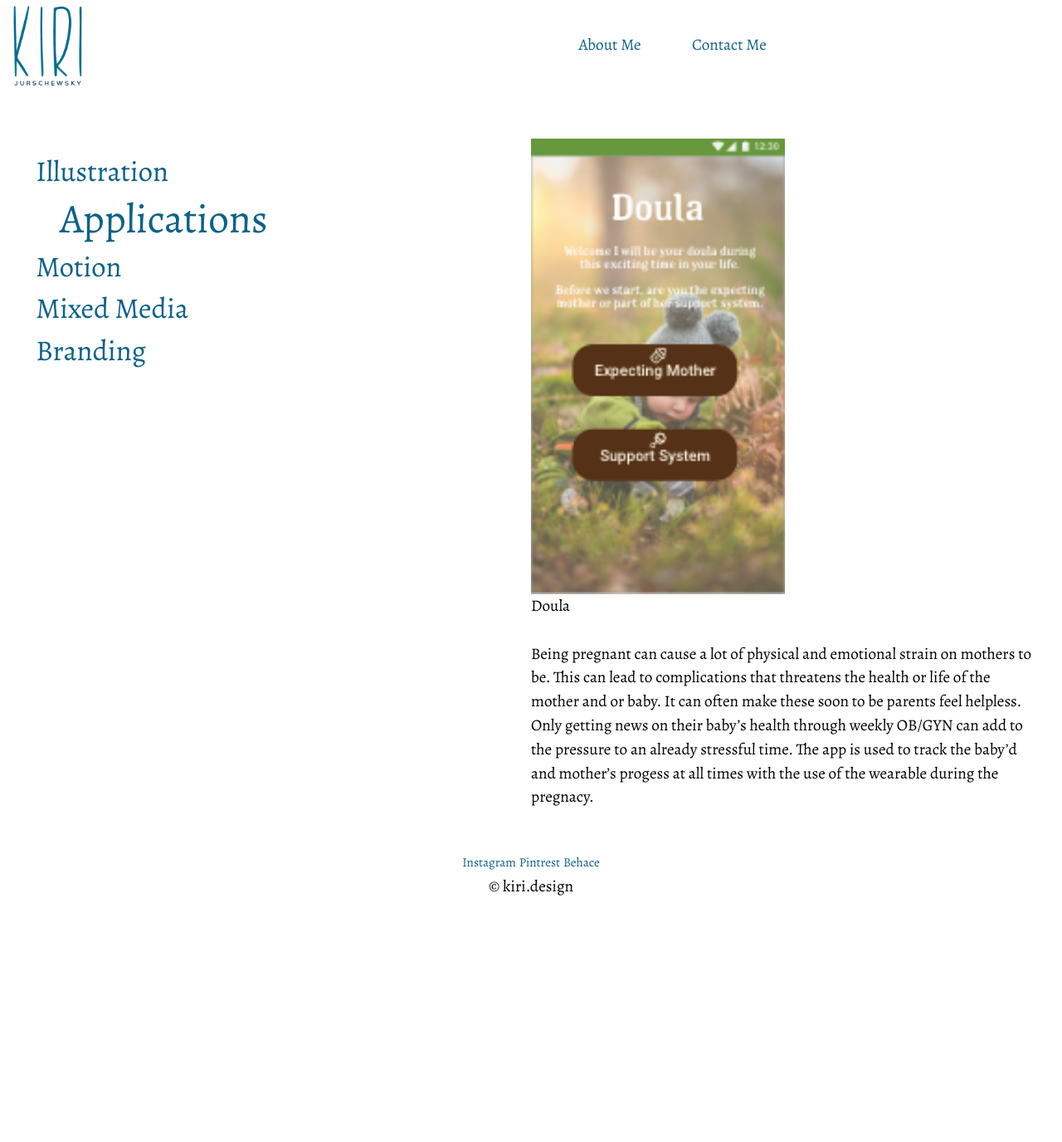
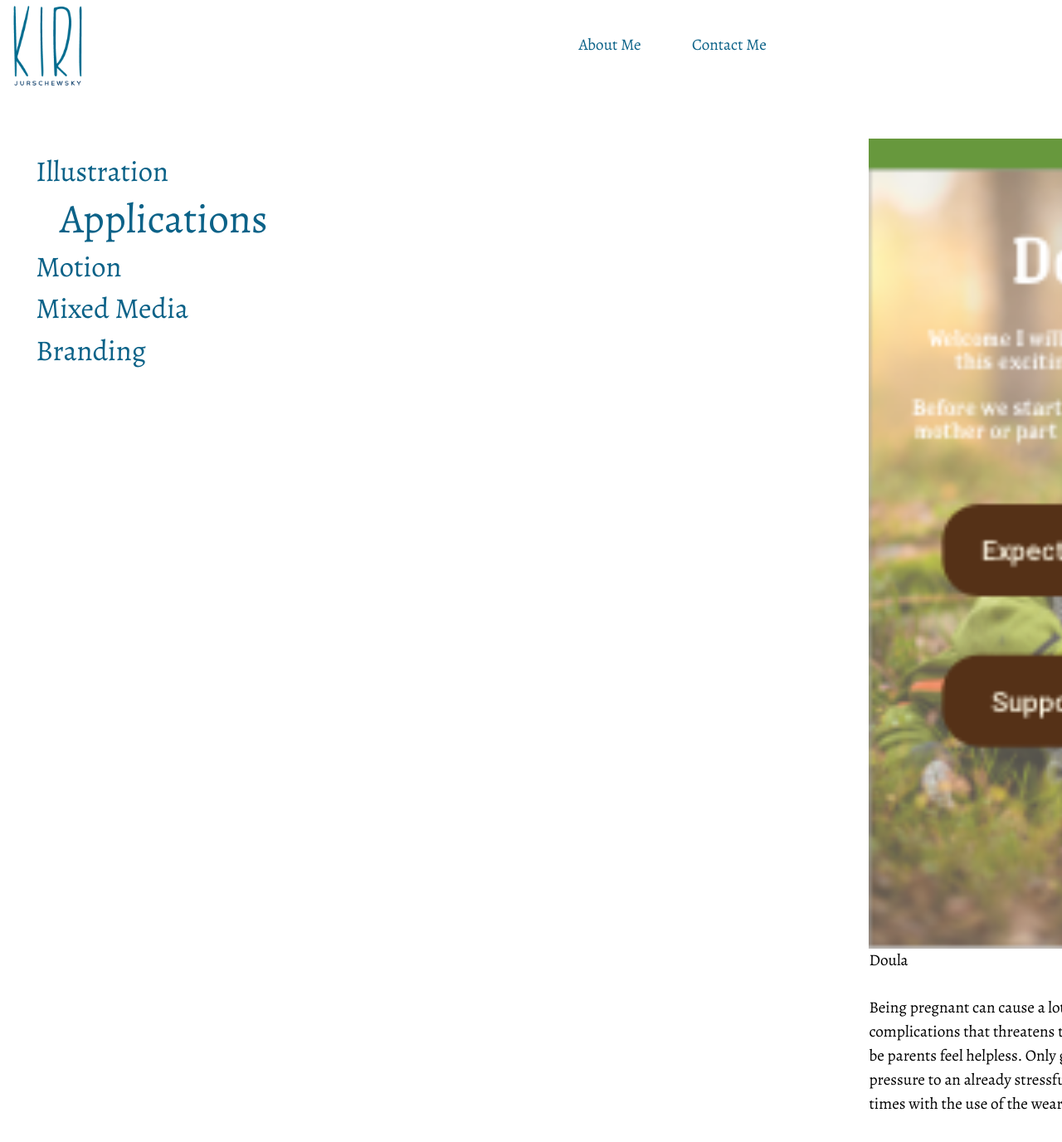
Before and after one commit to kiri-jurschewsky/kiri.design, a Jekyll site: the page built from applications.html, in a window 1280 px wide and 1400 px high. Shown: the top 1376 px of the window at 83% size. Built offline with Jekyll 4.4.1, drawn with Linux system fonts in a browser that asks for light colours; some web fonts are replaced.

Commit message:
trying to fix aplication

```diff
--- a/applications.html
+++ b/applications.html
@@ -6,20 +6,26 @@
 
   <div class="grid pad-t-2 gutter">
 
-      <div class="img unit [ xs-1 s-1 m-1-2 l-1-2 ] unit-push-m-1-2">
-
-        <div class="unit [ xs-1 s-1 m-1-2 l-1-2 ]">
-          <img itemrop="image" class="img-flex push-1" src="images/doula/chooseaccount.png" alt="">
-        </div>
+    <div class="content gutter-half unit [ xs-1 s-1 m-1-3 l-1-3 ]">
 
 
-        <p itemprop="name">Doula</p>
-        <p itemprop="description">Being pregnant can cause a lot of physical and emotional strain on mothers to be. This can lead to complications that threatens the health or life of the mother and or baby. It can often make these soon to be parents feel helpless. Only getting news on their baby’s health through weekly OB/GYN can add to the pressure to an already stressful time. The app is used to track the baby’d and mother’s progess at all times with the use of the wearable during the pregnacy. </p>
-      </div>
+  <input type="checkbox" class="nav-check hide-custom-input" id="nav-check">
+  <!-- This is the button we’d click to open/close the navigation -->
+  <label class="nav-label" for="nav-check">
+    <img class="nav-open" src="images/nav-icon.jpg" alt="Open Navigation">
+    <img class="nav-close" src="images/nav-icon-close.jpg" alt="Close Navigation">
+  </label>
+  <nav class="nav-toggle pin-t">
+    <ul class="push-0">
+      <li><a href="{{site.baseurl}}/illustration.html">Illustration</a></li>
+      <li><a href="{{site.baseurl}}/applications.html">Applications</a></li>
+      <li><a href="{{site.baseurl}}/motion.html">Motion</a></li>
+      <li><a href="{{site.baseurl}}/mixed-media.html">Mixed Media</a></li>
+      <li><a href="{{site.baseurl}}/branding.html">Branding</a></li>
+    </ul>
+  </nav>
 
-      <div class="content gutter-half unit [ xs-1 s-1 m-1-2 l-1-2 unit-pull-m-1-2 ]">
-
-          <div class="nav unit xs-1 s-1 m-2-3 l-2-3 pad-top-half pad-bottom-half side-nav">
+        <div class="nav pad-top-half pad-bottom-half side-nav">
           <nav>
             <ul class="push-none list-group text-left giga pad-t-3">
               <li class="exa"><a href="{{site.baseurl}}/illustration.html">Illustration</a></li>
@@ -33,6 +39,18 @@
 
       </div>
 
+      <div class="img unit [ xs-1 s-1 m-2-3 l-2-3 ] unit-push-m-1-2">
+
+        <div class="unit [ xs-1 s-1 m-2-3 l-2-3 ]">
+          <img itemrop="image" class="img-flex push-1" src="images/doula/chooseaccount.png" alt="">
+        </div>
+
+
+        <p itemprop="name">Doula</p>
+        <p itemprop="description">Being pregnant can cause a lot of physical and emotional strain on mothers to be. This can lead to complications that threatens the health or life of the mother and or baby. It can often make these soon to be parents feel helpless. Only getting news on their baby’s health through weekly OB/GYN can add to the pressure to an already stressful time. The app is used to track the baby’d and mother’s progess at all times with the use of the wearable during the pregnacy. </p>
+      </div>
+
+
     </div>
 
 </main>
```
Also changed, not shown: motion.html (+16 -0 lines). Lines whose indentation alone changed are shown as unchanged.
